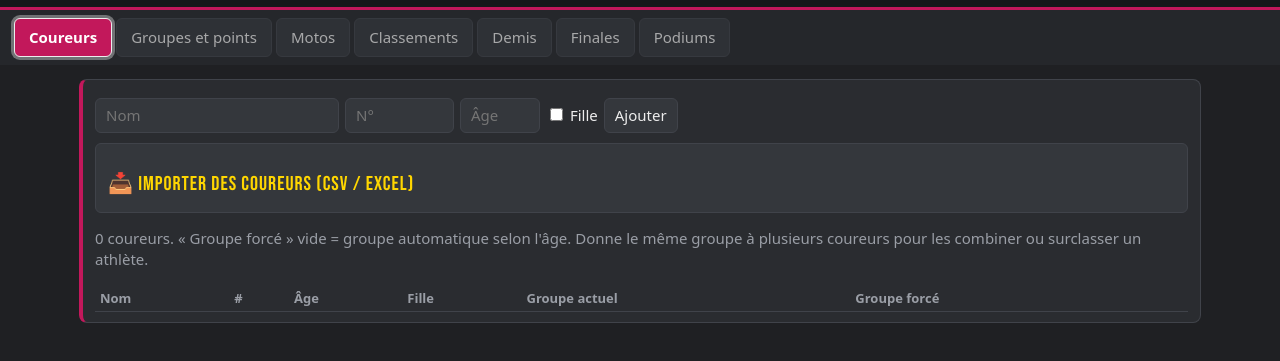
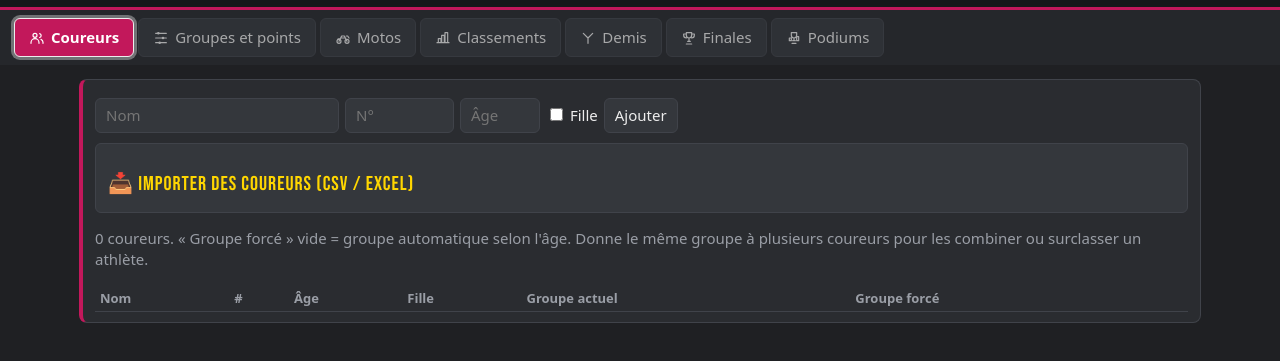
Before and after one commit to Florgoth/Course-BMXRS, a plain HTML site: page index.html in a window 1280 px wide. Shown: the part 49-410 px from the top of the page. Drawn offline with Linux system fonts and the light colour scheme.

Commit message:
Add files via upload

```diff
--- a/index.html
+++ b/index.html
@@ -118,6 +118,10 @@ input[type=file]::file-selector-button{background:var(--pk);color:var(--tx);bord
 
 nav button{padding:8px 14px;opacity:.65}
 nav button.on{opacity:1;background:var(--pk);border-color:var(--tx);color:#ffffff;font-weight:800;box-shadow:0 0 0 3px rgba(255, 255, 255, 0.35)}
+@media (min-width:769px){
+ #nav .desktop-tab{display:inline-flex;align-items:center;gap:6px}
+ #nav .desktop-tab svg{width:16px;height:16px;display:block;flex:none;stroke:currentColor;fill:none;stroke-width:1.8;stroke-linecap:round;stroke-linejoin:round}
+}
 
 .mototabs button{min-width:78px;padding:8px 12px;opacity:.65}
 .mototabs button.on{opacity:1;background:var(--pk);border-color:var(--tx);color:#ffffff;font-weight:800;box-shadow:0 0 0 3px rgba(255, 255, 255, 0.35)}
@@ -666,7 +670,7 @@ const MOBILE_ICONS={
  groupes:'<path d="M4 5h16M4 12h16M4 19h16"/><circle cx="8" cy="5" r="1"/><circle cx="15" cy="12" r="1"/><circle cx="10" cy="19" r="1"/>',
  motos:'<circle cx="6" cy="17" r="3"/><circle cx="18" cy="17" r="3"/><path d="M6 17l4-8h4l4 8M9 12h7M4 14l2-1 2 1M17 9h2l2 3"/>',
  class:'<path d="M3 19h18M5 19v-6h4v6M10 19V8h4v11M15 19V4h4v15"/>',
- demis:'<path d="M4 4v6h6M20 20v-6h-6"/><path d="M5 10a7 7 0 0 1 12-4l3 4M19 14a7 7 0 0 1-12 4l-3-4"/>',
+ demis:'<path d="M5 5l7 7 7-7M12 12v8"/>',
  finales:'<path d="M8 4h8v4a4 4 0 0 1-8 0V4ZM12 12v5M8 21h8M10 17h4M8 6H4v2a4 4 0 0 0 4 4M16 6h4v2a4 4 0 0 1-4 4"/>',
  podiums:'<path d="M8 4h8v4a4 4 0 0 1-8 0V4ZM12 12v4M9 20h6M10 16h4M5 12h3v4H5zM16 10h3v6h-3z"/>',
 };
@@ -702,7 +706,7 @@ function render(){
  if(!locked)auto();
  $('#lo').style.display=sb&&user?'':'none';
  document.body.classList.toggle('mobile-locked',locked);
- $('#nav').innerHTML=locked?'':TABS.map(([k,l])=>`<button class="${k===tab?'on':''}" onclick="tab='${k}';render()">${l}</button>`).join('');
+ $('#nav').innerHTML=locked?'':TABS.map(([k,l])=>`<button class="desktop-tab ${k===tab?'on':''}" onclick="tab='${k}';render()">${mobileIcon(k)}<span>${l}</span></button>`).join('');
  const mobileTabs=$('#mobileTabs');
  mobileTabs.innerHTML=locked?'':MOBILE_PRIMARY.map(k=>{const label=TABS.find(x=>x[0]===k)[1].replace(' et points','');return `<button class="mobile-tab ${tab===k?'on':''}" aria-label="${label}" aria-current="${tab===k?'page':'false'}" onclick="mobileNavigate('${k}')">${mobileIcon(k)}<span>${label}</span></button>`}).join('');
  $('#sel').style.display=sb&&user?'':'none';
```
